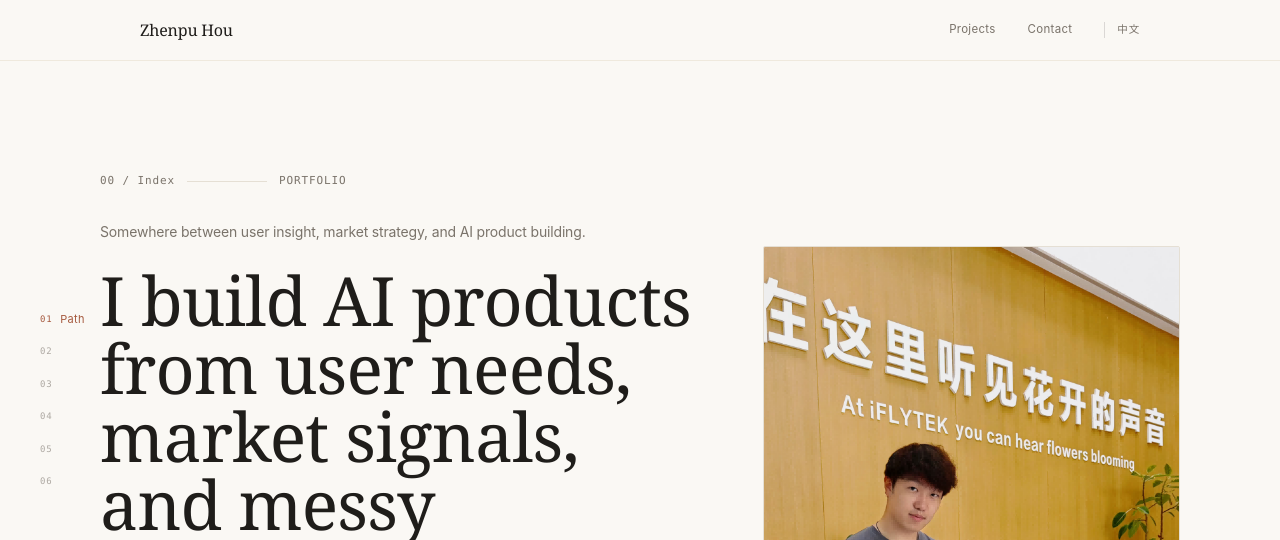
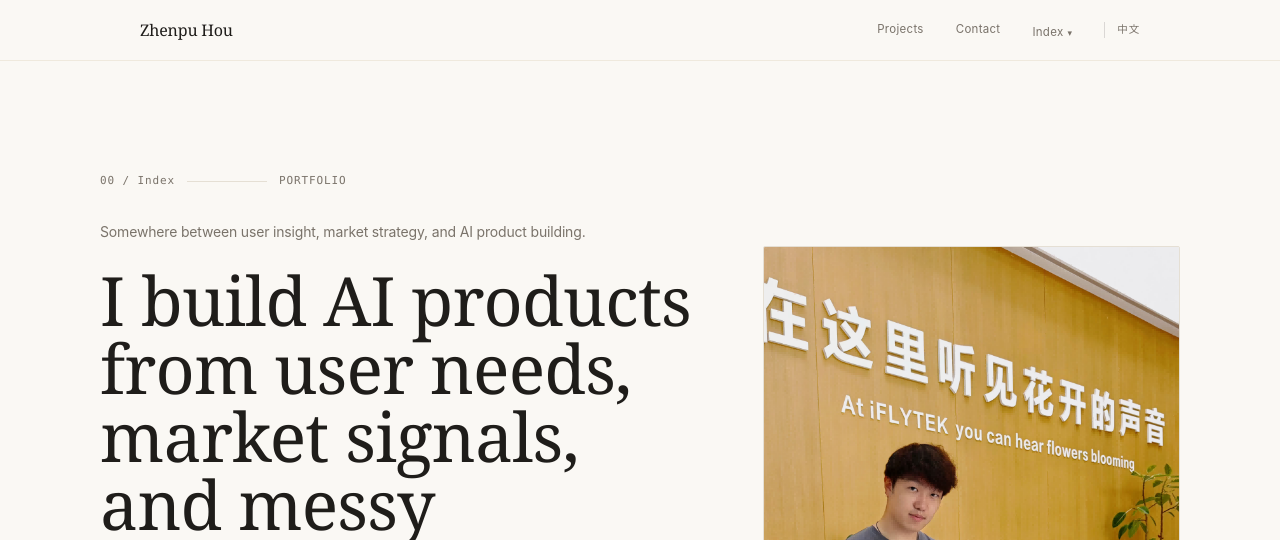
Before and after one commit to Howard-Hou-zhenpu/portfolio, a React (Vite) app: page / in a window 1280 px wide. Shown: the top 540 px of the page. Built offline with nearby package versions, Linux system fonts and the light colour scheme.

Commit message:
Replace left section rail with top-nav Index dropdown

```diff
--- a/src/App.tsx
+++ b/src/App.tsx
@@ -1,6 +1,5 @@
 import { Header } from "./components/layout/Header";
 import { Footer } from "./components/layout/Footer";
-import { SectionRail } from "./components/layout/SectionRail";
 import { Hero } from "./components/hero/Hero";
 import { PathSection } from "./components/path/PathSection";
 import { ProjectSection } from "./components/projects/ProjectSection";
@@ -13,7 +12,6 @@ export default function App() {
   return (
     <div className="min-h-screen bg-canvas text-ink antialiased">
       <Header />
-      <SectionRail />
       <main>
         <Hero />
         <PathSection />
--- a/src/components/layout/Header.tsx
+++ b/src/components/layout/Header.tsx
@@ -1,4 +1,4 @@
-import { useState } from "react";
+import { useEffect, useRef, useState } from "react";
 import { siteConfig } from "../../data/siteConfig";
 import { useLang } from "../../i18n/LangContext";
 
@@ -16,12 +16,47 @@ const desktopNavKeys = [
   { key: "nav.contact", href: "#contact" },
 ] as const;
 
+const indexItems = [
+  { key: "nav.path", href: "#path", index: "01" },
+  { key: "nav.projects", href: "#projects", index: "02" },
+  { key: "nav.toolkit", href: "#toolkit", index: "03" },
+  { key: "nav.brandLab", href: "#brand-lab", index: "04" },
+  { key: "nav.notes", href: "#notes", index: "05" },
+  { key: "nav.contact", href: "#contact", index: "06" },
+] as const;
+
 export function Header() {
   const [open, setOpen] = useState(false);
+  const [indexOpen, setIndexOpen] = useState(false);
+  const indexRef = useRef<HTMLDivElement>(null);
   const { lang, toggleLang, t } = useLang();
   const langButtonLabel = lang === "en" ? "中文" : "EN";
   const langButtonAria =
     lang === "en" ? "Switch to Chinese" : "Switch to English";
+  const indexLabel = lang === "zh" ? "目录" : "Index";
+
+  useEffect(() => {
+    if (!indexOpen) return;
+
+    function handleClickOutside(e: MouseEvent) {
+      if (
+        indexRef.current &&
+        !indexRef.current.contains(e.target as Node)
+      ) {
+        setIndexOpen(false);
+      }
+    }
+    function handleEscape(e: KeyboardEvent) {
+      if (e.key === "Escape") setIndexOpen(false);
+    }
+
+    document.addEventListener("mousedown", handleClickOutside);
+    document.addEventListener("keydown", handleEscape);
+    return () => {
+      document.removeEventListener("mousedown", handleClickOutside);
+      document.removeEventListener("keydown", handleEscape);
+    };
+  }, [indexOpen]);
 
   return (
     <header className="sticky top-0 z-50 bg-canvas/90 backdrop-blur-md border-b border-line-soft">
@@ -45,6 +80,48 @@ export function Header() {
               {t(item.key)}
             </a>
           ))}
+
+          <div className="relative" ref={indexRef}>
+            <button
+              type="button"
+              onClick={() => setIndexOpen((v) => !v)}
+              aria-expanded={indexOpen}
+              aria-haspopup="menu"
+              className="text-[11.5px] text-muted hover:text-accent transition-colors font-sans tracking-wide inline-flex items-center gap-1"
+            >
+              <span>{indexLabel}</span>
+              <span
+                className={`text-[9px] transition-transform duration-200 ${
+                  indexOpen ? "rotate-180" : ""
+                }`}
+                aria-hidden
+              >
+                ▾
+              </span>
+            </button>
+            {indexOpen && (
+              <div
+                role="menu"
+                className="absolute right-0 top-full mt-2 min-w-[180px] border border-line-soft bg-canvas/95 backdrop-blur-md rounded-sm shadow-sm py-1.5"
+              >
+                {indexItems.map((item) => (
+                  <a
+                    key={item.href}
+                    href={item.href}
+                    role="menuitem"
+                    onClick={() => setIndexOpen(false)}
+                    className="flex items-baseline gap-3 px-4 py-2 text-[12px] text-ink-soft hover:text-accent hover:bg-canvas-soft/40 transition-colors font-sans"
+                  >
+                    <span className="font-mono text-[10px] tracking-widish text-muted">
+                      {item.index}
+                    </span>
+                    <span>{t(item.key)}</span>
+                  </a>
+                ))}
+              </div>
+            )}
+          </div>
+
           <button
             type="button"
             onClick={toggleLang}
@@ -79,7 +156,6 @@ export function Header() {
         </div>
       </div>
 
-      {/* Mobile drawer */}
       {open && (
         <nav className="md:hidden border-t border-line-soft bg-canvas">
           <div className="max-w-content mx-auto px-6 py-2 flex flex-col">
--- a/src/components/layout/SectionRail.tsx
+++ /dev/null
@@ -1,72 +0,0 @@
-import { useEffect, useState } from "react";
-import { useLang } from "../../i18n/LangContext";
-
-const sections = [
-  { id: "path", index: "01", en: "Path", zh: "成长路径" },
-  { id: "projects", index: "02", en: "Projects", zh: "精选项目" },
-  { id: "toolkit", index: "03", en: "Toolkit", zh: "工具箱" },
-  { id: "brand-lab", index: "04", en: "Brand", zh: "品牌实验室" },
-  { id: "notes", index: "05", en: "Notes", zh: "思考笔记" },
-  { id: "contact", index: "06", en: "Contact", zh: "联系我" },
-] as const;
-
-export function SectionRail() {
-  const { lang } = useLang();
-  const [activeId, setActiveId] = useState<string>("");
-
-  useEffect(() => {
-    const els = sections
-      .map((s) => document.getElementById(s.id))
-      .filter((el): el is HTMLElement => el !== null);
-
-    if (els.length === 0) return;
-
-    const observer = new IntersectionObserver(
-      (entries) => {
-        for (const entry of entries) {
-          if (entry.isIntersecting) {
-            setActiveId(entry.target.id);
-          }
-        }
-      },
-      { rootMargin: "-20% 0px -60% 0px", threshold: 0 },
-    );
-
-    els.forEach((el) => observer.observe(el));
-    return () => observer.disconnect();
-  }, []);
-
-  return (
-    <nav
-      aria-label="Section navigation"
-      className="hidden lg:flex fixed left-6 xl:left-10 top-1/2 -translate-y-1/2 z-40 flex-col gap-4"
-    >
-      {sections.map((s) => {
-        const isActive = activeId === s.id;
-        const label = lang === "zh" ? s.zh : s.en;
-        return (
-          <a
-            key={s.id}
-            href={`#${s.id}`}
-            className={`group flex items-center gap-2 transition-colors duration-200 ${
-              isActive
-                ? "text-accent"
-                : "text-muted/60 hover:text-ink-soft"
-            }`}
-          >
-            <span className="font-mono text-[9px] tracking-widish">
-              {s.index}
-            </span>
-            <span
-              className={`text-[11px] tracking-wide font-sans transition-opacity duration-200 ${
-                isActive ? "opacity-100" : "opacity-0 group-hover:opacity-100"
-              }`}
-            >
-              {label}
-            </span>
-          </a>
-        );
-      })}
-    </nav>
-  );
-}
```
Also changed, not shown: 1 other file (tests, documents, lock files or other folders).
